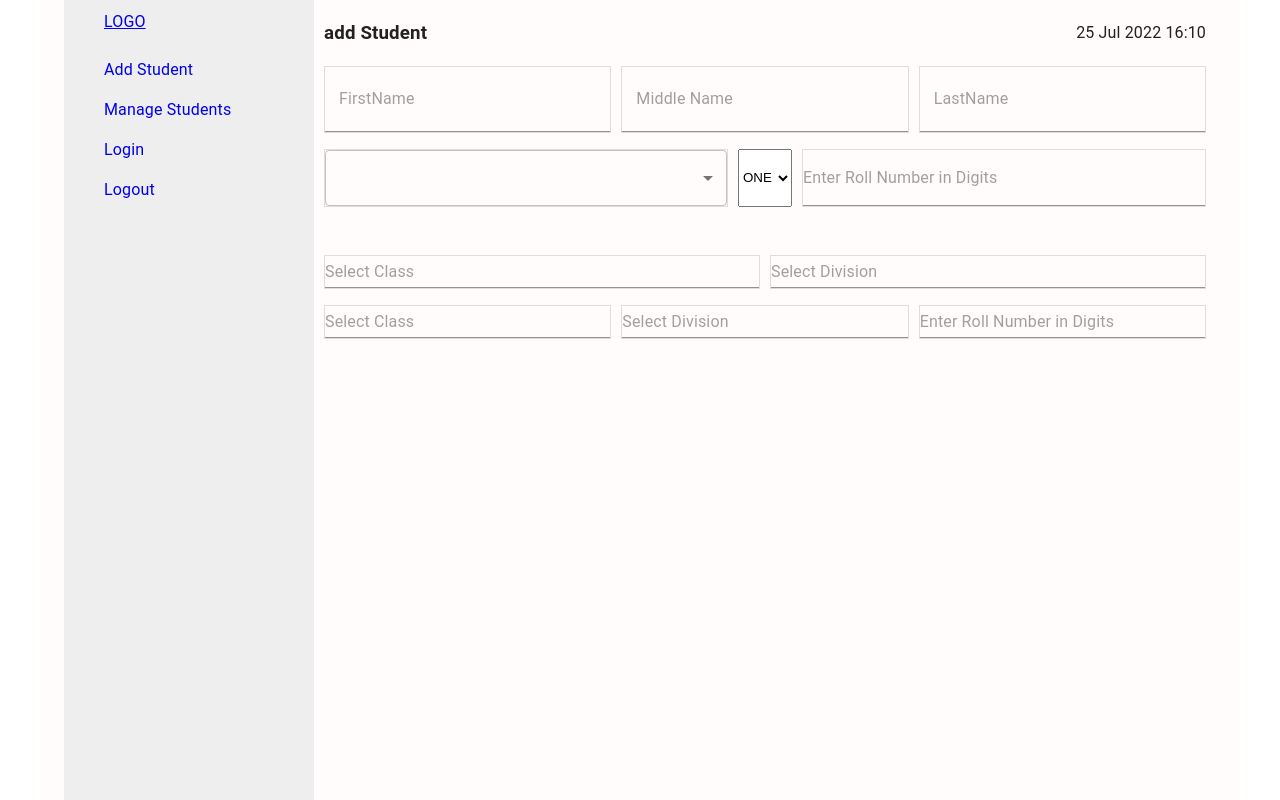
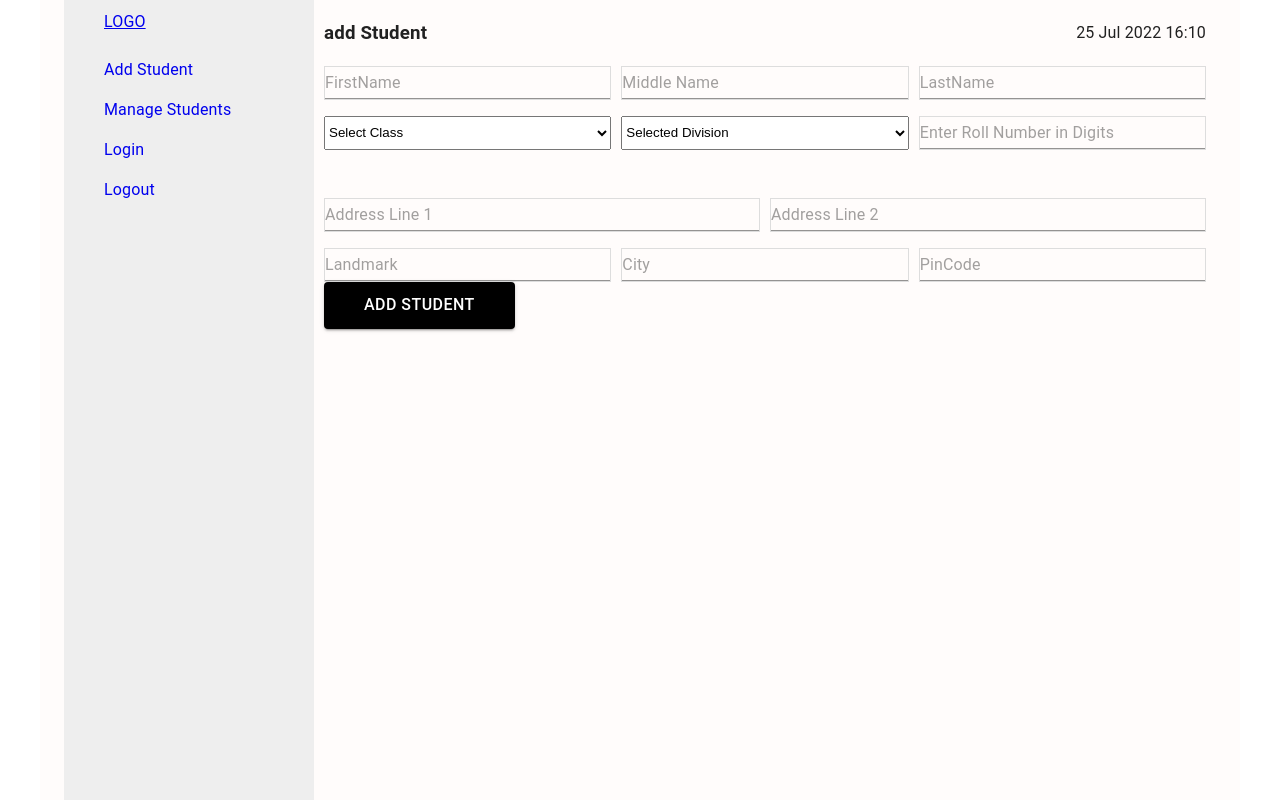
Before and after one commit to mdismail645221/evaluation-assignment-client, a React (Create React App) app: page /addStudent in a window 1280 px wide. Built offline with nearby package versions, Linux system fonts and the light colour scheme.

Commit message:
addStudent's data is store in state

```diff
--- a/src/components/AddStudent/AddStudent.js
+++ b/src/components/AddStudent/AddStudent.js
@@ -1,17 +1,59 @@
-import { Box, FormControl, FormHelperText, Input, MenuItem, Select } from '@mui/material';
-import React from 'react';
+import { Box, Button, FormControl, FormHelperText, Input, MenuItem, Select } from '@mui/material';
+import React, { useReducer, useState } from 'react';
+import { AddStudentSelector } from '../../styled/AddStudentSelector.js';
+// import { ADDSTUDENTSELECTOR } from '../../styled/ADDSTUDENTSELECTOR.JS';
 import '../AddStudent/AddStudent.css'
 
 
 
 
 const AddStudent = () => {
-    const [age, setAge] = React.useState('');
 
-    const handleChange = (event) => {
-        setAge(event.target.value);
-        console.log(age)
+    // const [fastName, setFastName] = useState("");
+    // const [middleName, setMiddleName] = useState("");
+    // const [classes, setClasses] = useState("");
+    // const [division, setDivision] = useState("");
+    // const [rollNumber, setRollNumber] = useState("");
+    // const [addressLineOne, setAddressLineOne] = useState("");
+    // const [addressLineTwo, setAddressLineTwo] = useState("");
+    // const [landmark, setLandmark] = useState("");
+    // const [city, setCity] = useState("");
+    // const [pincode, setPincode] = useState("");
+
+
+
+    const initialState = {
+        firstName: "",
+        middleName: "",
+        lastName: "",
+        classes: "",
+        division: "",
+        rollNumber: "",
+        addressLineOne: "",
+        addressLineTwo: "",
+        landmark: "",
+        city: "",
+        pincode: ""
+
     };
+
+    const reducer = (state, action) => {
+        console.log(action)
+        if (action.type === "INPUT") {
+            return {
+                ...state,
+                [action.playload.name]: action.playload.value
+            }
+        }
+    }
+
+    const [state, dispatch] = useReducer(reducer, initialState);
+
+    const handleSubmit = (event) => {
+        event.preventDefault();
+        console.log(state)
+    }
+
 
     return (
         <section className='addStudent-container'>
@@ -22,7 +64,7 @@ const AddStudent = () => {
             </div>
 
             {/* add student form */}
-            <form >
+            <form onSubmit={handleSubmit}>
                 <Box sx={{
                     display: 'flex',
                     flexDirection: 'column',
@@ -36,52 +78,82 @@ const AddStudent = () => {
                         <Input sx={{
                             width: '100%',
                             border: '1px solid #ddd',
-                            padding: '16.5px 14px',
-                        }} type="text" placeholder='FirstName' />
+                            // padding: '16.5px 14px',
+                        }}
+                            type="text"
+                            placeholder='FirstName'
+                            name="firstName"
+                            onBlur={(e) => dispatch({ type: "INPUT", playload: { name: e.target.name, value: e.target.value } })}
+                        />
                         <Input sx={{
                             width: '100%',
                             border: '1px solid #ddd',
-                            padding: '16.5px 14px',
-                        }} type="text" placeholder='Middle Name' />
+                            // padding: '16.5px 14px',
+
+                        }}
+                            type="text"
+                            placeholder='Middle Name'
+                            name="middleName"
+                            onBlur={(e) => dispatch({ type: "INPUT", playload: { name: e.target.name, value: e.target.value } })}
+                        />
                         <Input sx={{
                             width: '100%',
                             border: '1px solid #ddd',
-                            padding: '16.5px 14px',
-                        }} type="text" placeholder='LastName' />
+                            // padding: '16.5px 14px',
+                        }}
+                            type="text"
+                            placeholder='LastName'
+                            name="lastName"
+                            onBlur={(e) => dispatch({ type: "INPUT", playload: { name: e.target.name, value: e.target.value } })}
+                        />
                     </Box>
                     <Box sx={{
                         display: 'flex',
                         justifyContent: 'space-between',
                         gap: '10px'
                     }}>
-                        <FormControl sx={{
-                            width: '100%',
-                            border: '1px solid #ddd'
-                        }}>
-                            <Select
-                                // value={age}
-                                // onChange={handleChange}
-                                displayEmpty
-                                inputProps={{ 'aria-label': 'Without label' }}
-                            >
-                                <MenuItem value="">
-                                    <em>None</em>
-                                </MenuItem>
-                                <MenuItem value={10}>Ten</MenuItem>
-                                <MenuItem value={20}>Twenty</MenuItem>
-                                <MenuItem value={30}>Thirty</MenuItem>
-                            </Select>
-                        </FormControl>
 
-                        <select>
-                            <option value="ONE">ONE</option>
-                            <option value="TWO">TWO</option>
-                        </select>
+                        <AddStudentSelector
+                            name="classes"
+                            onChange={(e) => dispatch({ type: "INPUT", playload: { name: e.target.name, value: e.target.value } })}
+                        >
+                            <option value="Select Class">Select Class</option>
+                            <option value="1">1</option>
+                            <option value="2">2</option>
+                            <option value="3">3</option>
+                            <option value="4">4</option>
+                            <option value="5">5</option>
+                            <option value="6">6</option>
+                            <option value="7">7</option>
+                            <option value="8">8</option>
+                            <option value="9">9</option>
+                            <option value="10">10</option>
+                            <option value="11">11</option>
+                            <option value="12">12</option>
+                        </AddStudentSelector>
+
+                        <AddStudentSelector
+
+                            name="division"
+                            onChange={(e) => dispatch({ type: "INPUT", playload: { name: e.target.name, value: e.target.value } })}
+                        >
+                            <option value="Selected Division">Selected Division</option>
+                            <option value="A">A</option>
+                            <option value="B">B</option>
+                            <option value="C">C</option>
+                            <option value="D">D</option>
+                            <option value="E">E</option>
+                        </AddStudentSelector>
 
                         <Input sx={{
                             width: '100%',
                             border: '1px solid #ddd'
-                        }} type="text" placeholder='Enter Roll Number in Digits' />
+                        }}
+                            type="number"
+                            placeholder='Enter Roll Number in Digits'
+                            name="rollNumber"
+                            onBlur={(e) => dispatch({ type: "INPUT", playload: { name: e.target.name, value: e.target.value } })}
+                        />
                     </Box>
                 </Box>
 
@@ -100,11 +172,21 @@ const AddStudent = () => {
                         <Input sx={{
                             width: '100%',
                             border: '1px solid #ddd'
-                        }} type="text" placeholder='Select Class' />
+                        }}
+                            type="text"
+                            placeholder='Address Line 1'
+                            name="addressLineOne"
+                            onBlur={(e) => dispatch({ type: "INPUT", playload: { name: e.target.name, value: e.target.value } })}
+                        />
                         <Input sx={{
                             width: '100%',
                             border: '1px solid #ddd'
-                        }} type="text" placeholder='Select Division' />
+                        }}
+                            type="text"
+                            placeholder='Address Line 2'
+                            name="addressLineTwo"
+                            onBlur={(e) => dispatch({ type: "INPUT", playload: { name: e.target.name, value: e.target.value } })}
+                        />
                     </Box>
                     <Box sx={{
                         display: 'flex',
@@ -114,16 +196,34 @@ const AddStudent = () => {
                         <Input sx={{
                             width: '100%',
                             border: '1px solid #ddd'
-                        }} type="text" placeholder='Select Class' />
+                        }}
+                            type="text"
+                            placeholder='Landmark'
+                            name="landmark"
+                            onBlur={(e) => dispatch({ type: "INPUT", playload: { name: e.target.name, value: e.target.value } })}
+                        />
                         <Input sx={{
                             width: '100%',
                             border: '1px solid #ddd'
-                        }} type="text" placeholder='Select Division' />
+                        }}
+                            type="text"
+                            placeholder='City'
+                            name="city"
+                            onBlur={(e) => dispatch({ type: "INPUT", playload: { name: e.target.name, value: e.target.value } })}
+                        />
                         <Input sx={{
                             width: '100%',
                             border: '1px solid #ddd'
-                        }} type="text" placeholder='Enter Roll Number in Digits' />
+                        }}
+                        type="number"
+                         placeholder='PinCode'
+                            name="pincode"
+                            onBlur={(e) => dispatch({ type: "INPUT", playload: { name: e.target.name, value: e.target.value } })}
+                          />
                     </Box>
+                </Box>
+                <Box>
+                    <Button type='submit'>add Student</Button>
                 </Box>
             </form>
 
--- /dev/null
+++ b/src/styled/AddStudentSelector.js
@@ -0,0 +1,7 @@
+import { styled } from "@mui/material";
+
+
+export const AddStudentSelector = styled('select')(({ theme }) => ({
+    width: '100%',
+    // boxSizing: 'content-box'
+}))
--- a/src/styled/styled.js
+++ /dev/null
@@ -1 +0,0 @@
-import { theme } from "../theme/theme";
```
